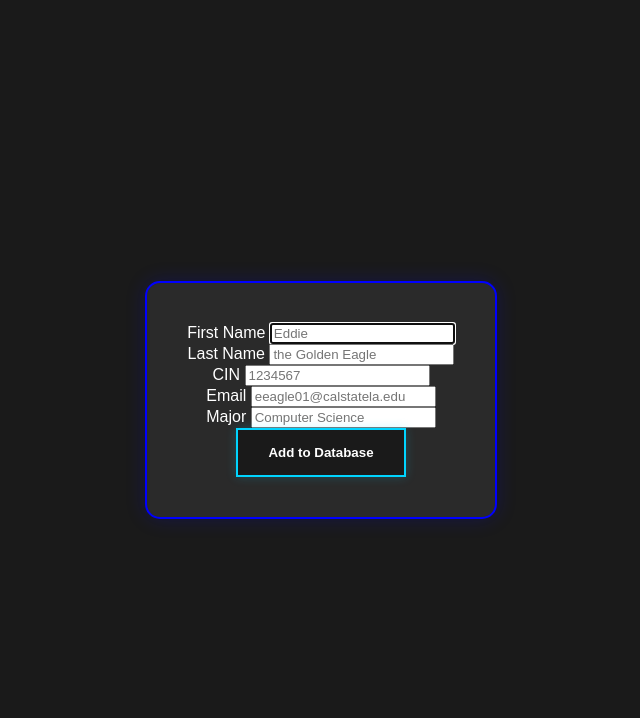
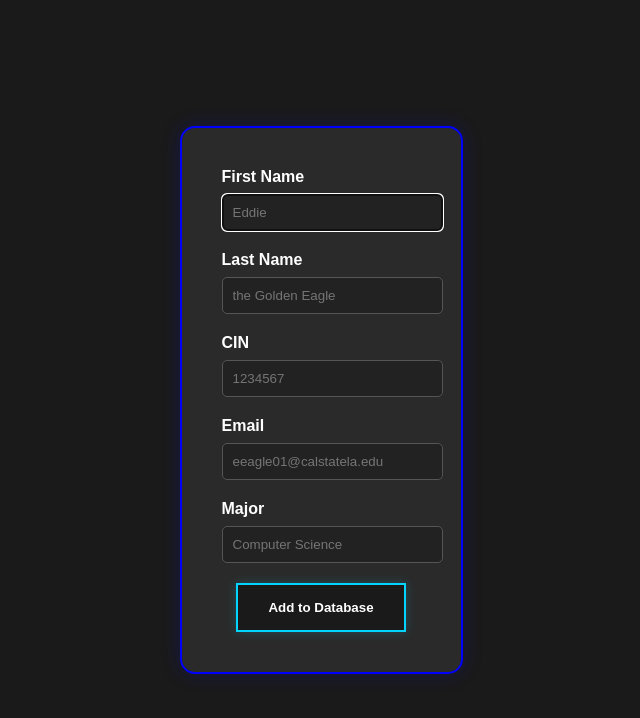
Before and after one commit to Billy-Weeks/Nexus-RFID-Kiosk, a FastAPI app: page /onsite_form in a window 1280 px wide. Shown: the top 718 px of the page, without its empty margins (319-959 px from the left). Run offline with FastAPI, Linux system fonts and the light colour scheme; the visitor is signed in with stand-in values (Sample User, id 1).

Commit message:
updated style.css for new input fields AND added logic to check for escape password

```diff
--- a/app/main.py
+++ b/app/main.py
@@ -1,4 +1,3 @@
-from curses import flash
 import os ## For accessing environment variables/reading computer files
 from fastapi import FastAPI, Request, Form
 from fastapi.templating import Jinja2Templates ## For reading HTML templates
@@ -229,6 +228,10 @@ def onsite_post(request: Request, scanned_id: str = Form(...)):
     if not request.session.get("is_admin"):
         return RedirectResponse(url="/admin", status_code = 303)
 
+    ##  Check to make sure escape password wasn't inputted
+    if scanned_id == ESCAPE_PASSWORD:
+        return RedirectResponse(url="/add_users", status_code = 303)
+
     ##  Check to see if card id is already in the database
     checked = supabase.table('users').select('*').eq('card_id', scanned_id).execute()
 
--- a/static/style.css
+++ b/static/style.css
@@ -83,6 +83,30 @@ body {
 	color: rgba(255, 255, 255, 0);
 }
 
+.input-fields {
+	//
+}
+
+.field-style {
+    margin-bottom: 20px;
+    text-align: left;
+}
+
+.field-style label {
+	display: block;
+	margin-bottom: 8px;
+	font-weight: bold;
+}
+
+.field-style input {
+	width: 100%;
+	padding: 10px;
+	border-radius: 5px;
+	border: 1px solid #555;
+	background-color: #222;
+	color: white;
+}
+
 @keyframes pulse-glow {
 	0% {
 		/* Starting glow*/
```
